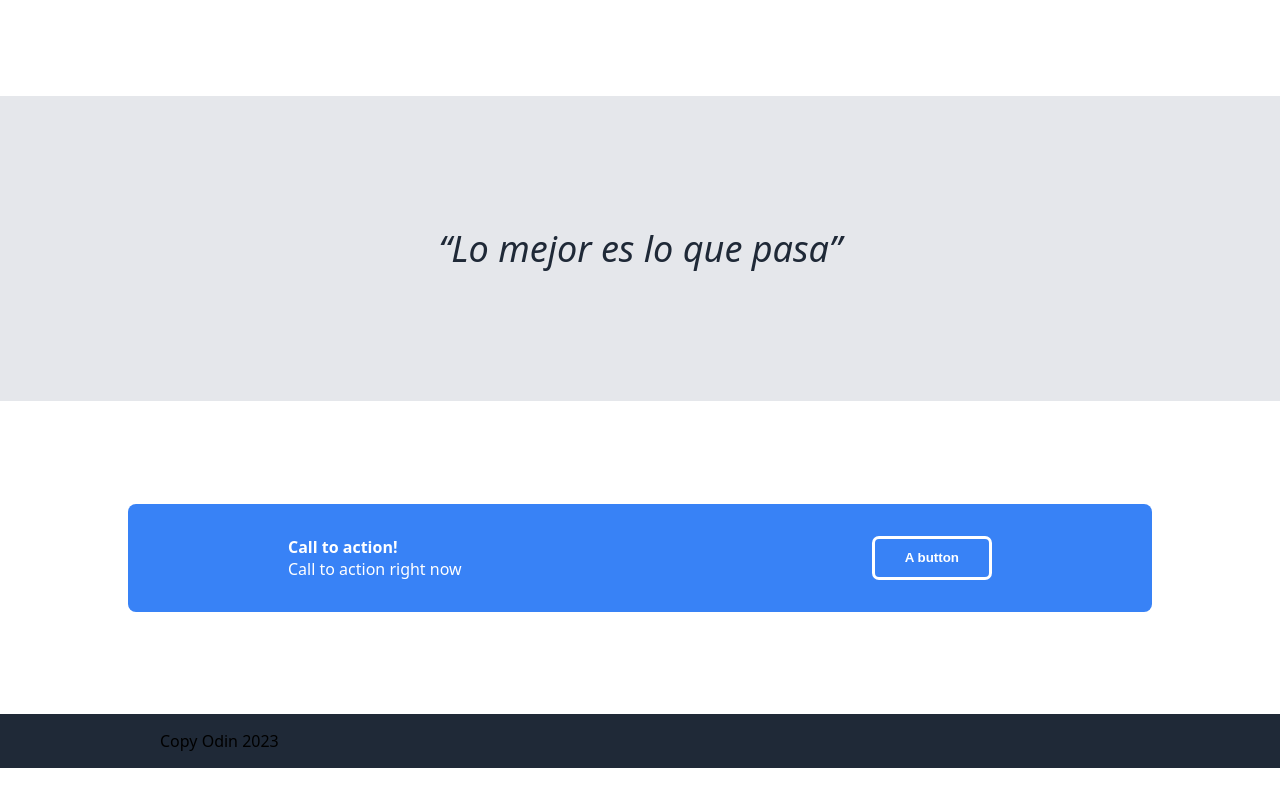
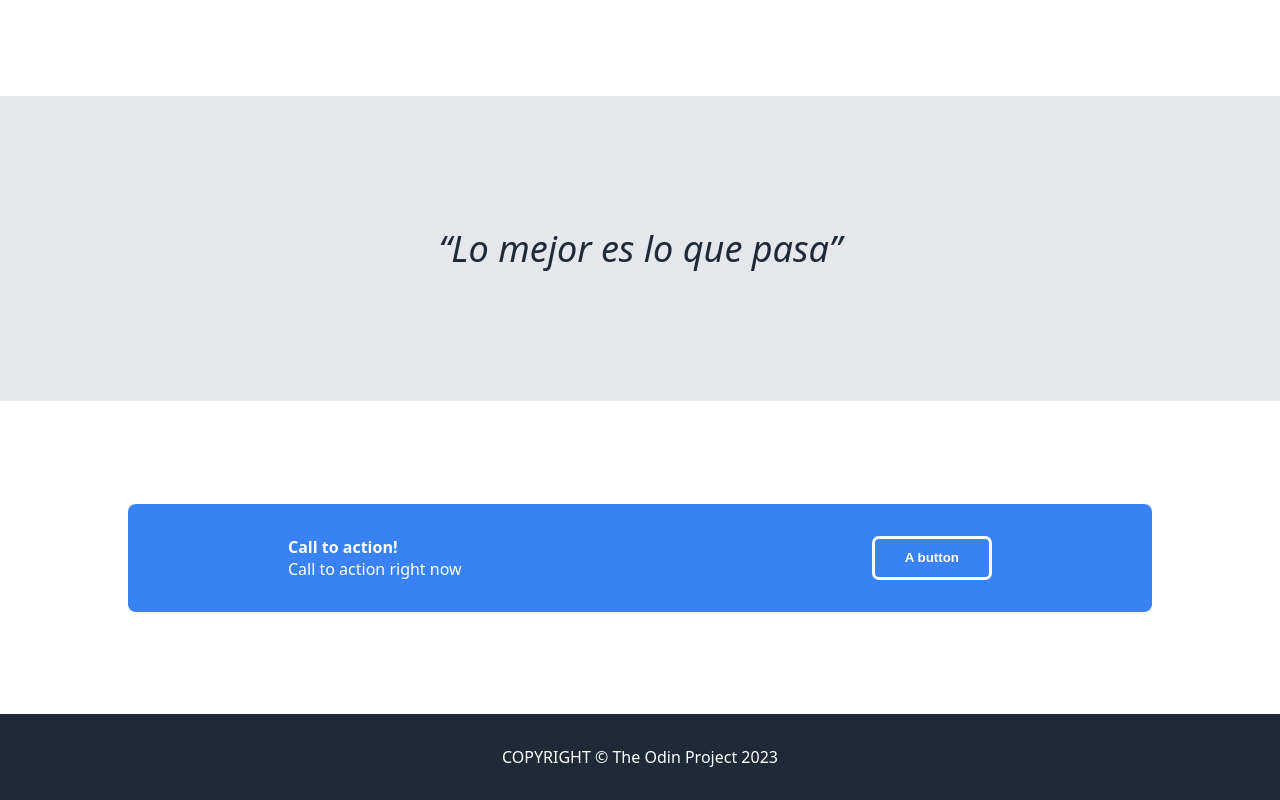
Before and after one commit to blissfulEase/landing_page, a plain HTML site: page index.html in a window 1280 px wide. Shown: the part 772-1572 px from the top of the page. Before the commit the page ends 1540 px from the top, so only its background shows below. Drawn offline with Linux system fonts and the light colour scheme.

Commit message:
feat: style footer and add copyright symbol

```diff
--- a/css/style.css
+++ b/css/style.css
@@ -135,6 +135,12 @@ footer {
   background-color: #3882f6;
 }
 
+footer {
+  color: #fff;
+  text-align: center;
+  padding: 2rem;
+}
+
 /* || DISPLAY */
 
 .container {
--- a/index.html
+++ b/index.html
@@ -99,7 +99,7 @@
       </div>
 
       <!-- ADD COPYRIGHT SYMBOL -->
-      <footer>Copy Odin 2023</footer>
+      <footer>COPYRIGHT &copy; The Odin Project 2023</footer>
     </div>
   </body>
 </html>
```
